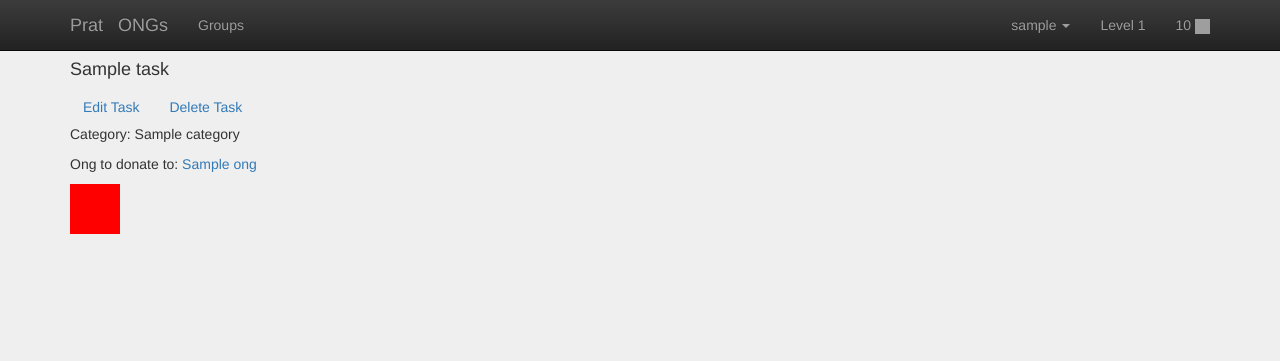
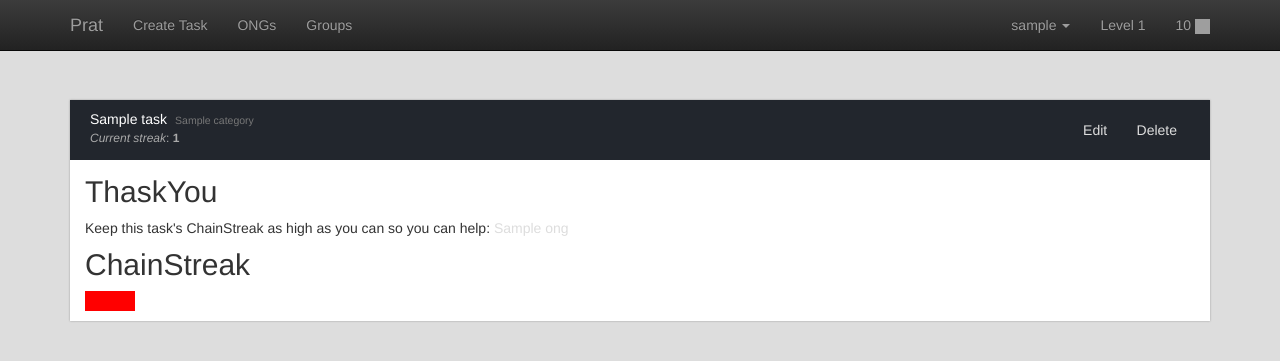
Before and after one commit to RustinAlexandru/prat, a Django app: page /task/details/1/ in a window 1280 px wide. Shown: the top 361 px of the page. Run offline with Django 3.2, Linux system fonts and the light colour scheme; a user stored in the database is signed in; tables that the repository leaves empty hold one stand-in row (values such as "Sample post"); style sheets or scripts are compiled from the project's sources; some libraries are stand-ins or nearby versions; grey boxes are pictures that could not be loaded.

Commit message:
Minor-Styling Front Page & Task Details Page

```diff
--- a/prat/static/css/prat.less
+++ b/prat/static/css/prat.less
@@ -1,6 +1,6 @@
 
 body {
-    background: #efefef;
+    background: #ddd;
 }
 
 button {
@@ -9,6 +9,140 @@ button {
 
 a:hover {
     text-decoration: none;
+}
+
+.task-details-panel {
+    margin-top: 50px;
+    box-shadow: 0px 0px 2px 0px rgba(0, 0, 0, 0.3);
+
+    a {
+        color: #ddd;
+        font-size: 14px;
+
+        &:hover, &:active, &:focus{
+            color: #fff;
+        }
+    }
+
+    .header {
+        background: #22262d;
+        height: 60px;
+        box-sizing: border-box;
+        position: relative;
+
+        .left, .right {
+            position: absolute;
+            top: 50%;
+            transform: translateY(-50%);
+        }
+
+        .left {
+            left: 20px;
+        }
+
+        .right {
+            right: 20px;
+        }
+
+        h4 {
+            padding: 0;
+            margin: 0;
+            font-size: 14px;
+            color: white;
+
+            small {
+                margin: 0 8px;
+            }
+        }
+
+        .details {
+            display: inline-block;
+            padding: 0;
+            margin: 0;
+            font-size: 12px;
+            color: #aaa;
+        }
+    }
+
+    .content {
+        overflow: hidden;
+        background: #fff;
+        padding: 5px 15px;
+        box-sizing: border-box;
+
+        h2 {
+            padding: 0;
+            margin: 10px 0;
+        }
+    }
+
+}
+
+.home-showcase-panel {
+    margin: 20px 0;
+    box-shadow: 0px 0px 2px 0px rgba(0, 0, 0, 0.3);
+
+    a {
+        color: #ddd;
+        font-size: 14px;
+
+        &:hover, &:active, &:focus{
+            color: #fff;
+        }
+    }
+
+    .panel-header {
+        background: #22262d;
+        height: 60px;
+        box-sizing: border-box;
+        position: relative;
+
+        .left, .right {
+            position: absolute;
+            top: 50%;
+            transform: translateY(-50%);
+        }
+
+        .left {
+            left: 20px;
+        }
+
+        .right {
+            right: 20px;
+        }
+
+        h4 {
+            padding: 0;
+            margin: 0;
+            font-size: 14px;
+            color: white;
+
+            small {
+                margin: 0 8px;
+            }
+        }
+
+        .details {
+            display: inline-block;
+            padding: 0;
+            margin: 0;
+            font-size: 12px;
+            color: #aaa;
+        }
+    }
+
+    .content {
+        overflow: hidden;
+        background: #fff;
+        padding: 5px 15px;
+        box-sizing: border-box;
+
+        h2 {
+            padding: 0;
+            margin: 10px 0;
+        }
+    }
+
 }
 
 .task-card {
--- a/prat/templates/layout.html
+++ b/prat/templates/layout.html
@@ -40,13 +40,15 @@
               <span class="icon-bar"></span>
             </button>
             <a class="navbar-brand" href="{% url 'index' %}">Prat</a>
-            <a class="navbar-brand" href="{% url 'ongList' %}">ONGs</a>
           </div>
 
           {% if user.is_authenticated %}
-			  <ul class="nav navbar-nav navbar-left">
-				  <li><a href="{% url "viewGroups" %}">Groups</a></li>
-			  </ul>
+    			  <ul class="nav navbar-nav navbar-left">
+              <li><a href="{% url 'createTask' %}">Create Task</a></li>
+              <li><a href="{% url 'ongList' %}">ONGs</a></li>
+    				  <li><a href="{% url "viewGroups" %}">Groups</a></li>
+    			  </ul>
+
             <ul class="nav navbar-nav navbar-right">
               <li class="dropdown">
                 <a href="#" class="dropdown-toggle" data-toggle="dropdown" role="button"
@@ -57,12 +59,8 @@
                   <li><a href="{% url "logout" %}">Logout</a></li>
                 </ul>
               </li>
-              <li>
-                <a href="#">Level {{ user.profile.level }}</a>
-              </li>
-              <li>
-                <a href="#">{{ user.profile.points }} <i class="coins small"></i></a>
-              </li>
+              <li><a href="#">Level {{ user.profile.level }}</a></li>
+              <li><a href="#">{{ user.profile.points }} <i class="coins small"></i></a></li>
             </ul>
           {% else %}
             <ul class="nav navbar-nav navbar-right">
--- a/prat/templates/task_details.html
+++ b/prat/templates/task_details.html
@@ -1,19 +1,31 @@
 {% extends 'layout.html' %}
 
 {% block content %}
-    <h4> {{ task.name }} </h4>
+    <div class="task-details-panel">
+        <div class="header">
+            <div class="left">
+                <h4>{{ task.name }}<small>{{ task.category }}</small></h4>
+                <span class="details">
+                    <em>Current streak</em>: <b>{{ activity_len_count }}</b>
+                </span>
+            </div>
+            <div class="right">
+                <span class="details">
+                    <a href="{% url 'editTask' task.pk %}" class="btn">Edit</a>
+                    <a href="{% url 'deleteTask' task.pk %}" class="btn">Delete</a>
+                </span>
+            </div>
+        </div>
+        <div class="content">
+            {% if task.ong %}
+                <h2>ThaskYou</h2>
+                <p>Keep this task's ChainStreak as high as you can so you can help: <a href="{% url 'ongDetails' task.ong.pk %}"> {{ task.ong }}</a></p>
+            {% endif %}
 
-    {% if user == task.owner %}
-        <a href="{% url 'editTask' task.pk %}" class="btn">Edit Task</a>
-        <a href="{% url 'deleteTask' task.pk %}" class="btn">Delete Task</a>
-    {% endif %}
-
-    <p> Category: {{ task.category }} </p>
-    {% if task.ong %}
-    <p> Ong to donate to: <a href="{% url 'ongDetails' task.ong.pk %}"> {{ task.ong }} </a> </p>
-    {% endif %}
-    {% for counter in activity_length %}
-        <div style="height: 50px; width: 50px; background-color: red"></div>
-        </br>
-    {% endfor %}
+            <h2>ChainStreak</h2>
+            {% for counter in activity_length %}
+                <div style="height: 20px; width: 50px; background-color: red; margin-bottom: 5px;"></div>
+            {% endfor %}
+        </div>
+    </div>
 {% endblock %}
--- a/prat/views.py
+++ b/prat/views.py
@@ -14,11 +14,16 @@ from prat.forms import (EditProfileForm, UserRegisterForm, CreateTaskForm,
 def index(request):
     if request.user.is_authenticated():
         user_tasks = request.user.tasks.all()
+        completed_tasks = filter(lambda task: task.completed(), user_tasks)
+        overdue_tasks = filter(lambda task: task.overdue(), user_tasks)
         context = {
             "user": request.user,
             "tasks": user_tasks,
-            "completed_tasks": filter(lambda task: task.completed(), user_tasks),
-            "overdue_tasks": filter(lambda task: task.overdue(), user_tasks)
+            "completed_tasks": completed_tasks,
+            "overdue_tasks": overdue_tasks,
+            "today_tasks_no": len(user_tasks) - len(completed_tasks) - len(overdue_tasks),
+            "completed_tasks_no": len(completed_tasks),
+            "overdue_tasks_no": len(overdue_tasks)
         }
         return render(request, 'index.html', context)
     else:
@@ -111,6 +116,7 @@ def view_task(request, pk):
         if task.owner == request.user:
             context = {
                 'task': task,
+                'activity_len_count': task.activity_length(),
                 'activity_length': range(task.activity_length())
             }
             return render(request, 'task_details.html', context)
```
Also changed, not shown: prat/templates/index.html (+63 -19 lines).
